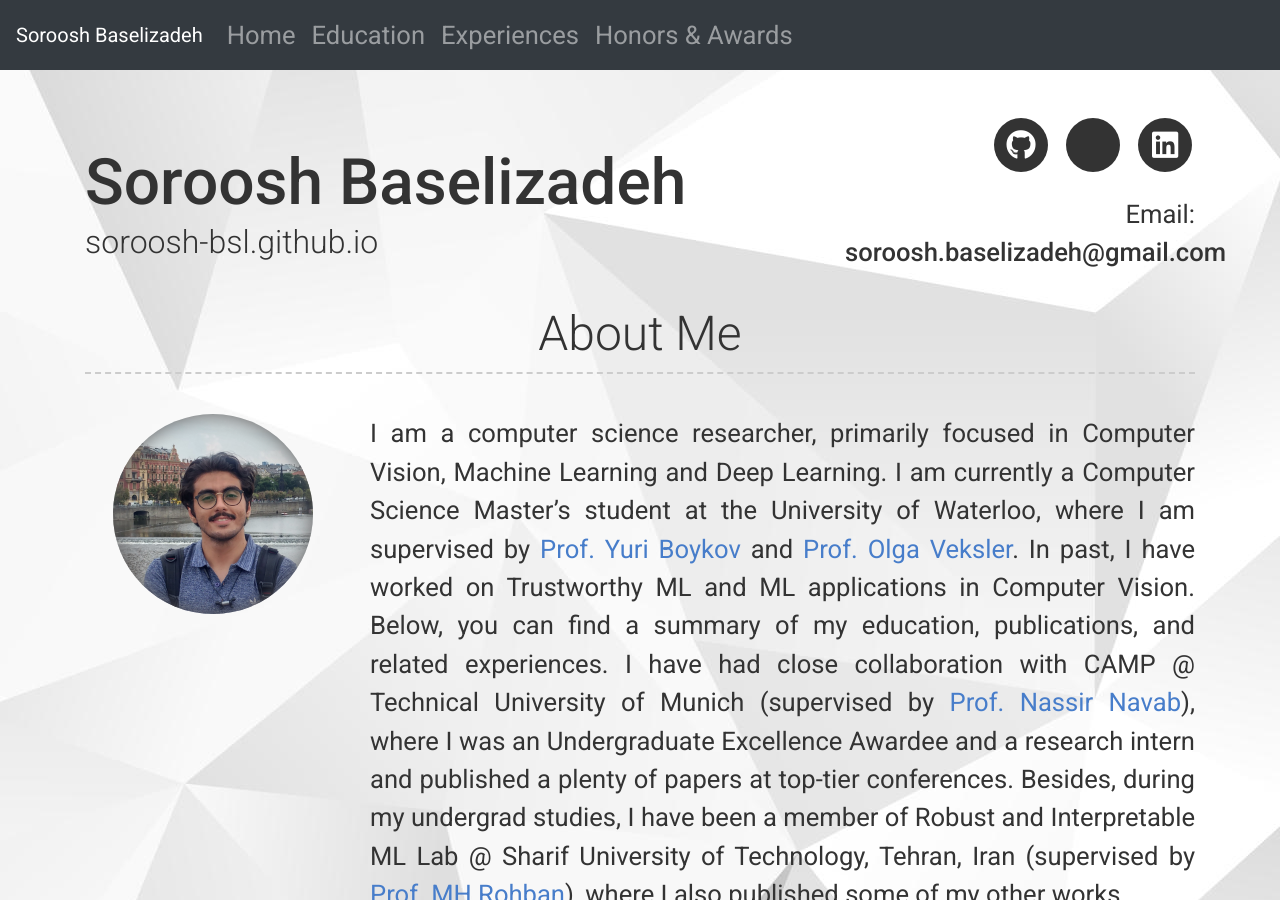
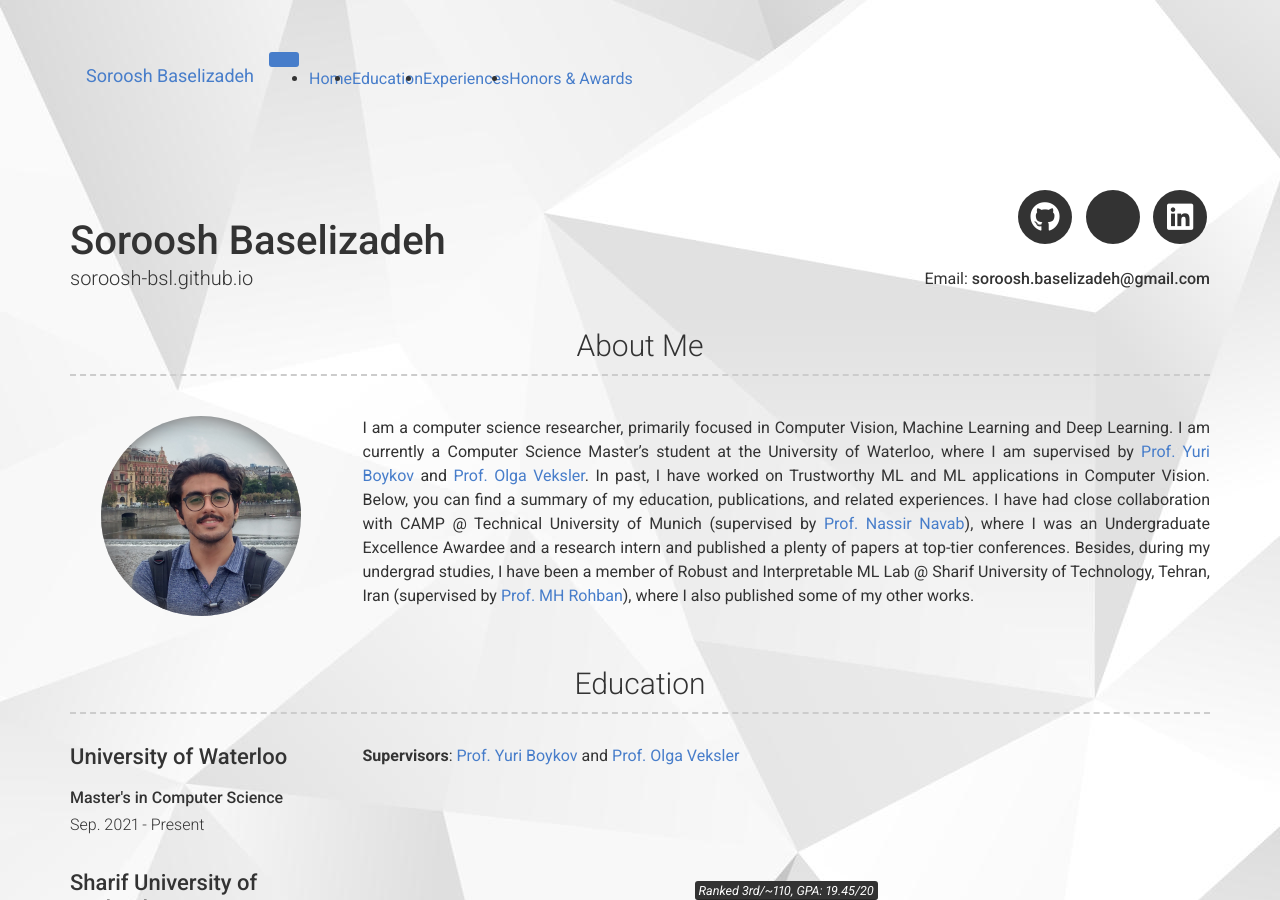
Before and after one commit to Soroosh-Bsl/soroosh-bsl.github.io, a Jekyll site: the page built from index.md, in a window 1280 px wide and 900 px high. Built offline with Jekyll 4.4.1, drawn with Linux system fonts in a browser that asks for light colours; nearby versions of some CDN libraries; a style sheet for code colours, icons or effects is not loaded.

Commit message:
navbar test

```diff
--- a/_sass/base.scss
+++ b/_sass/base.scss
@@ -1,5 +1,5 @@
 @import url(https://fonts.googleapis.com/css?family=Roboto:100,300,400,700,500,500italic,400italic,300italic,100italic,700italic);
-@import url(https://maxcdn.bootstrapcdn.com/bootstrap/4.4.1/css/bootstrap.min.css);
+@import url(https://maxcdn.bootstrapcdn.com/bootstrap/3.0.0/css/bootstrap.min.css);
 @import url(https://use.fontawesome.com/releases/v5.11.2/css/all.css);
 @import url(https://use.fontawesome.com/releases/v5.11.2/css/v4-shims.css);
 @import url(https://cdn.jsdelivr.net/gh/jpswalsh/academicons@1/css/academicons.min.css);
```
